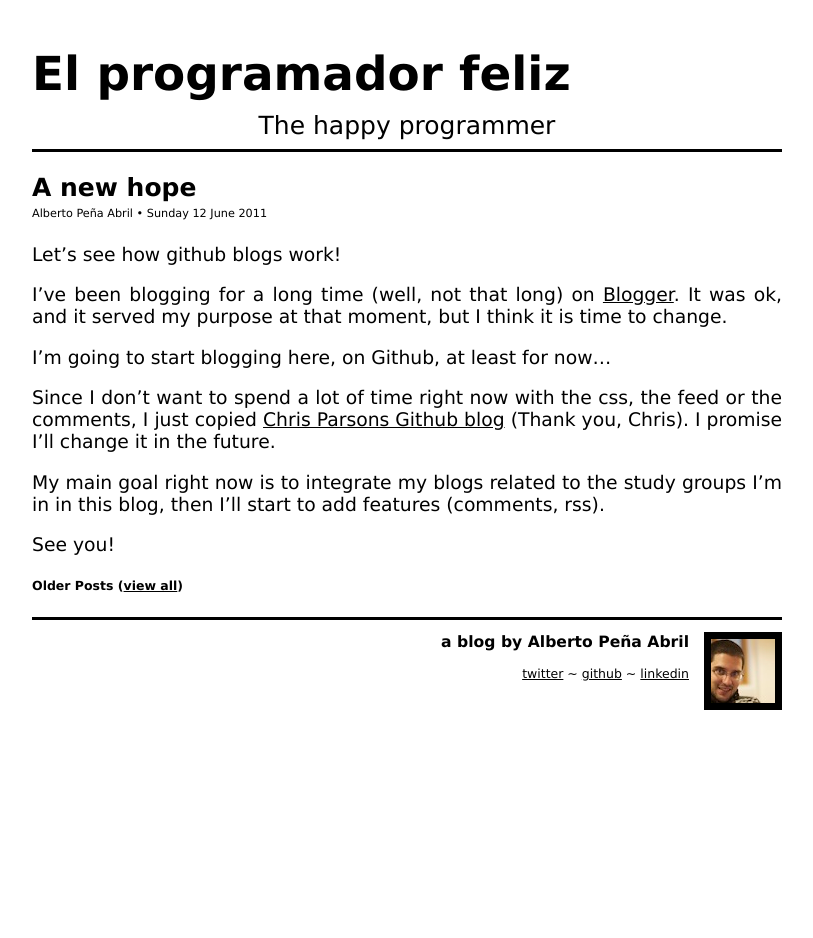
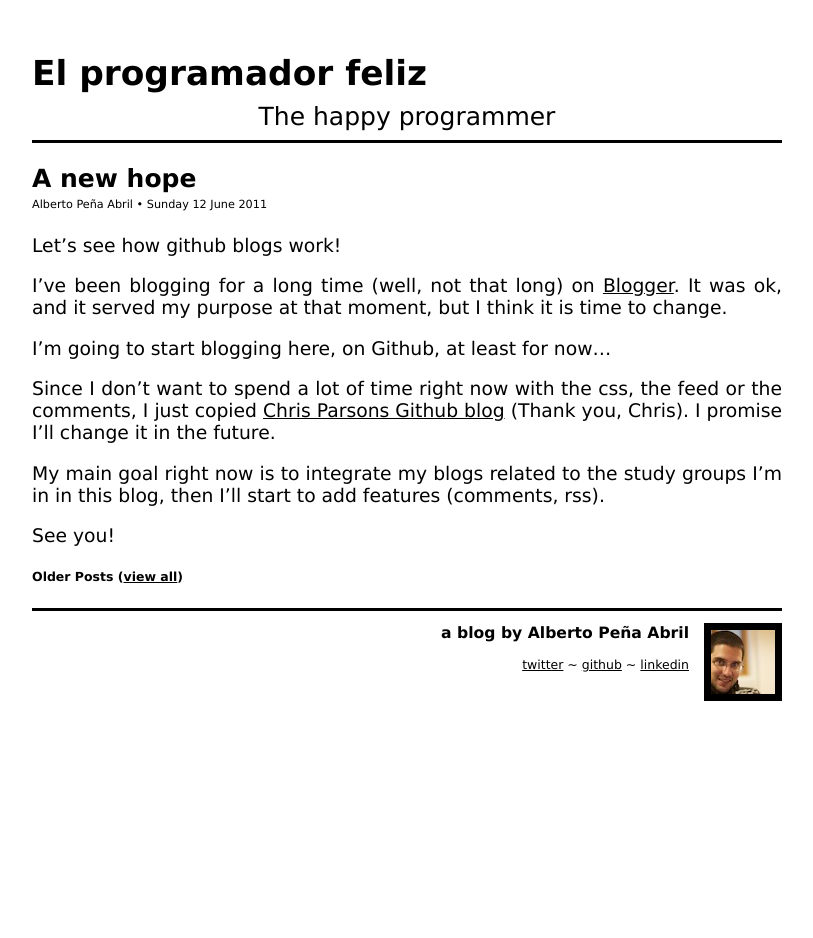
Before and after one commit to plagelao/plagelao.github.com, a Jekyll site: the page built from index.html, in a window 1280 px wide. Shown: the whole page, without its empty margins (233-1046 px from the left). Built offline with Jekyll 4.4.1, drawn with Linux system fonts in a browser that asks for light colours.

Commit message:
Changes the title size

```diff
--- a/css/screen.css
+++ b/css/screen.css
@@ -137,7 +137,7 @@ div.site {
 }
 
 .header .title {
-  font-size: 3em;
+  font-size: 2.2em;
 }
 
 .header .subtitle {
```
